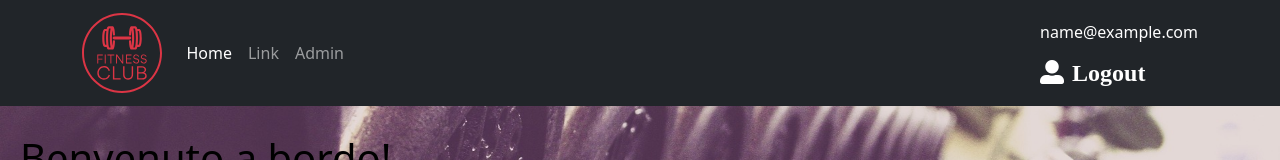
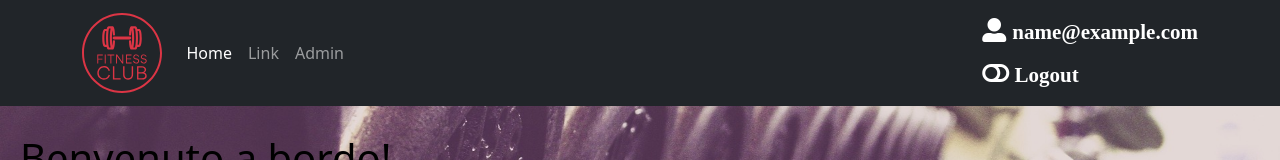
Before and after one commit to Andrea-vicari/Fitness-Center, a React (Vite) app in the folder frontend/: page / in a window 1280 px wide. Shown: the top 160 px of the page. Built offline with nearby package versions, Linux system fonts and the light colour scheme; no server answers; sample sign-in values are in the browser's storage.

Commit message:
Add icon in navbar

```diff
--- a/frontend/src/Components/Common/Navbar.jsx
+++ b/frontend/src/Components/Common/Navbar.jsx
@@ -44,11 +44,12 @@ function Navbar () {
                   </ul>
                   {user && (
                     <div>
-
-                        <p className="text-white">{user.email}</p>
-
-
-                        <i className="fa fa-user-alt text-white fs-4" onClick={handleLogout}><span className="mx-2">Logout</span></i>
+                      <div className="mb-3">
+                        <i className="fa fa-user-alt text-white fs-4"> <small> {user.email}</small></i>
+                        </div>
+                      <div>
+                        <i className="fa fa-toggle-off text-white fs-4" onClick={handleLogout}><small> Logout</small></i>
+                      </div>
                       </div>
                   )
                   }
```
